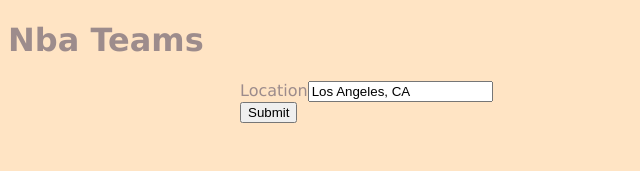
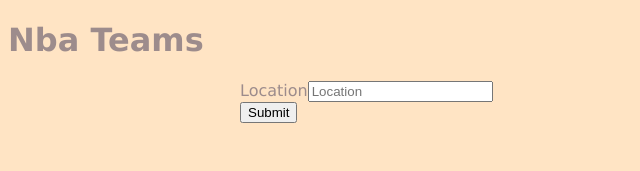
Before and after one commit to programatorseu/React-Basics, a React (Vite) app: page / in a window 1280 px wide. Shown: the top 171 px of the page, without its empty margins (0-640 px from the left). Built offline with nearby package versions, Linux system fonts and the light colour scheme.

Commit message:
4. useState hook

```diff
--- a/src/SearchWithin.js
+++ b/src/SearchWithin.js
@@ -1,11 +1,13 @@
+import { useState } from "react";
 const SearchWithin = () => {
-    const location = "Los Angeles, CA";
+    const[location, setLocation] = useState("");
     return (
         <div className="search-params">
         <form>
             <label htmlFor="location">
                 Location
-                <input id="location" value={location} placeholder="Location"></input>
+                <input id="location" value={location} placeholder="Location"
+                onChange={(e) => setLocation(e.target.value)}></input>
             </label>
             <button>Submit</button>
         </form>
```
Also changed, not shown: 1 other file (tests, documents, lock files or other folders).
